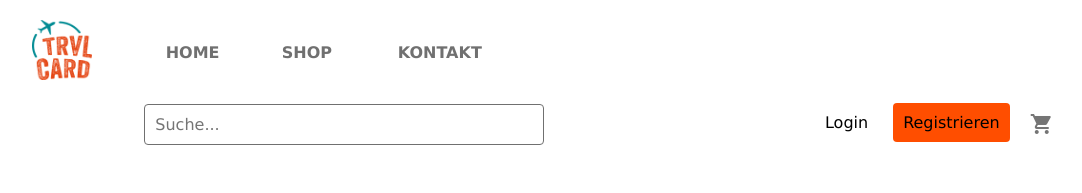
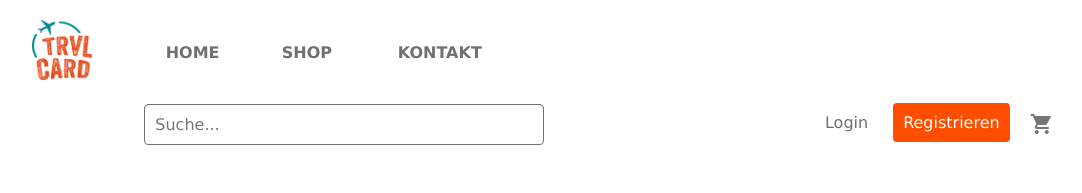
Before and after one commit to on21viktoria/trvl-card, a Vue app: page / in a window 1280 px wide. Shown: the top 193 px of the page, without its empty margins (31-1113 px from the left). Built offline with nearby package versions, Linux system fonts and the light colour scheme.

Commit message:
Finalized Header

```diff
--- a/src/components/Header.vue
+++ b/src/components/Header.vue
@@ -32,9 +32,9 @@
         </form>
 
         <div>
-          <button type="button" class="btn-login">
+          <button type="button" class="btn-login" style='color: #707070'>
             Login</button>
-          <button type="button" class="btn-signup">Registrieren</button>
+          <button type="button" class="btn-signup" style='color: #fff'>Registrieren</button>
           <v-icon class="carticon">mdi-cart</v-icon>
         </div>
       </div>
```
